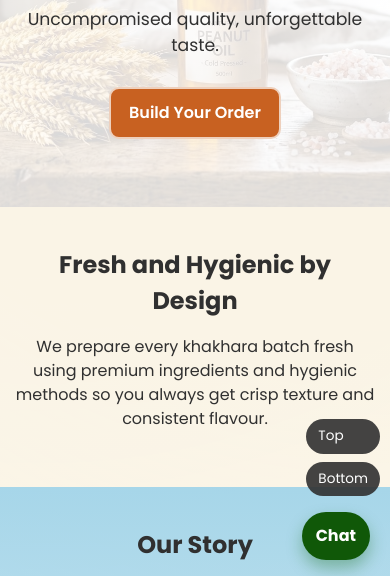
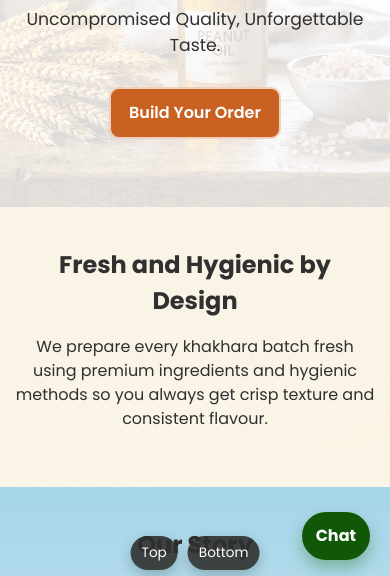
Before and after one commit to mhsistersllp-eng/hmlivekhakhara, a plain HTML site: page index.html in a window 390 px wide. Shown: the part 264-840 px from the top of the page. Drawn offline with Linux system fonts and the light colour scheme.

Commit message:
Refine floating jump controls and hero text responsiveness

```diff
--- a/index.html
+++ b/index.html
@@ -29,8 +29,6 @@
       <a href="#gallery">Gallery</a>
       <a href="#reviews">Reviews</a>
       <a href="#contact">Contact</a>
-      <a href="#top">Top</a>
-      <a href="#siteBottom">Bottom</a>
     </div>
   </div>
 </nav>
@@ -38,8 +36,8 @@
 <header id="top" class="hero">
   <div class="hero-inner">
     <p class="eyebrow">Wakad Pune</p>
-    <h1>Fresh Khakhara, Roasted to Perfection</h1>
-    <p class="tagline">Uncompromised quality, unforgettable taste.</p>
+    <h1>Fresh Khakhara, <span class="nowrap">Roasted to Perfection</span></h1>
+    <p class="tagline">Uncompromised Quality, Unforgettable Taste.</p>
     <a class="primary-btn hero-cta" href="#order">Build Your Order</a>
   </div>
 </header>
--- a/style.css
+++ b/style.css
@@ -150,6 +150,11 @@ body {
   margin: 8px 0 14px;
   line-height: 1.12;
   font-size: clamp(2rem, 5vw, 3.3rem);
+  text-wrap: balance;
+}
+
+.nowrap {
+  white-space: nowrap;
 }
 
 .tagline {
@@ -264,12 +269,13 @@ button:hover,
 
 .jump-bar {
   position: fixed;
-  right: 18px;
+  right: clamp(10px, 2vw, 18px);
   top: 45%;
   transform: translateY(-50%);
   z-index: 45;
   display: grid;
-  gap: 8px;
+  gap: 7px;
+  pointer-events: auto;
 }
 
 .jump-bar a {
@@ -277,8 +283,10 @@ button:hover,
   color: var(--white);
   text-decoration: none;
   border-radius: 999px;
-  padding: 7px 12px;
+  padding: 7px 11px;
   font-size: 0.85rem;
+  pointer-events: auto;
+  box-shadow: 0 5px 14px rgba(0, 0, 0, 0.22);
 }
 
 .full {
@@ -511,10 +519,13 @@ footer {
   }
 
   .jump-bar {
-    right: 10px;
+    right: auto;
+    left: 50%;
     top: auto;
-    bottom: 84px;
-    transform: none;
+    bottom: calc(10px + env(safe-area-inset-bottom));
+    transform: translateX(-50%);
+    display: flex;
+    gap: 10px;
   }
 
   .hero {
```
